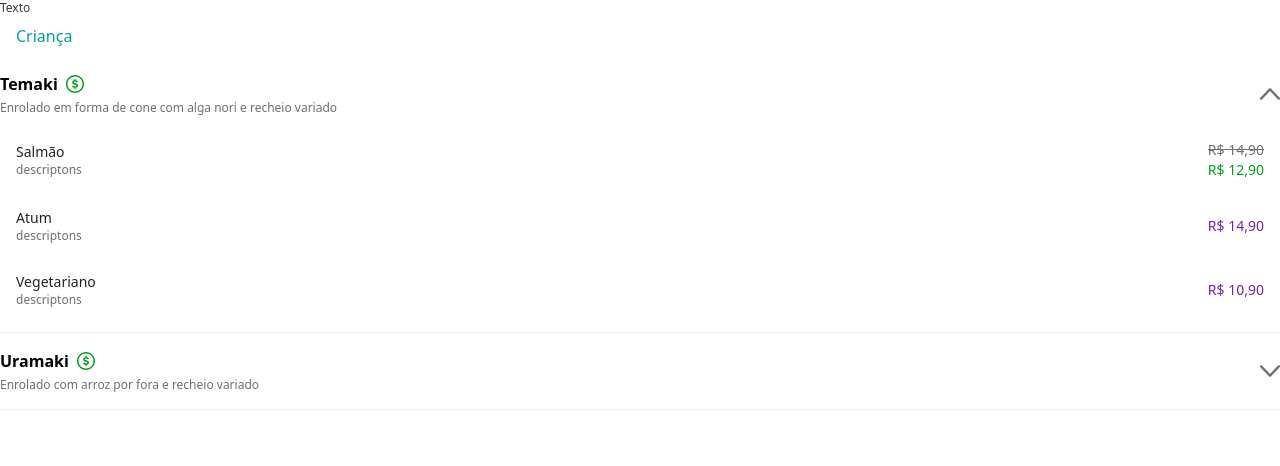
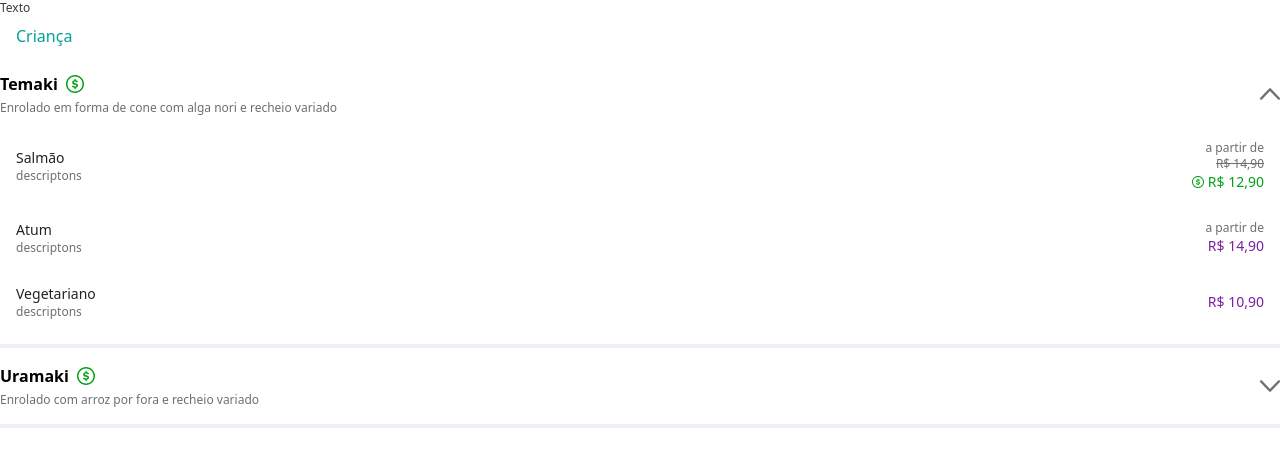
Before and after one commit to Babilonia364/something-food, a Next.js app: page / in a window 1280 px wide. Both pictures are taken after a click on the button 640 px from the left and 94 px from the top of the page. Shown: the top 466 px of the page. Built offline with nearby package versions, Linux system fonts and the light colour scheme.

Commit message:
feat(ACCORDION): added missing icon and missing text

```diff
--- a/src/app/components/Accordion/index.tsx
+++ b/src/app/components/Accordion/index.tsx
@@ -13,15 +13,15 @@ import dolarsign from "@/app/assets/dolarsign.svg";
 const accordion = tv({
   slots: {
     base: "w-full",
-    item: "border-b border-gray-200 py-4",
+    item: "border-b border-gray-200 py-4 border-b-4 border-content-neutral-border",
     trigger: "group flex w-full items-center justify-between",
     content: "overflow-hidden data-[state=closed]:animate-slideUp data-[state=open]:animate-slideDown",
     productName: "text-base font-bold",
     productDescription: "text-xs mt-1",
     variantItem: "flex justify-between items-center py-2 px-4 rounded-lg",
     icon: "h-5 w-5 transition-transform duration-300 group-data-[state=open]:rotate-180",
-    price: 'text-content-primary',
-    offPrice: 'line-through text-content-neutral-weak',
+    price: 'text-sm text-content-primary',
+    offPrice: 'text-xs line-through text-content-neutral-weak',
   },
   variants: {
     colorScheme: {
@@ -48,6 +48,7 @@ type ProductVariant = {
   price: string;
   offPrice?: string;
   description?: string;
+  startingPrice?: boolean;
 };
 
 type ProductItem = {
@@ -108,8 +109,14 @@ export const Accordion = ({
                   <span className="text-xs text-content-neutral-weak">descriptons</span>
                 </div>
                 <div className="flex flex-col">
-                  <span className={`text-sm ${variant.offPrice ? styles.offPrice() : styles.price()}`}>{variant.price}</span>
-                  {variant.offPrice && <span className="text-sm text-content-success">{variant.offPrice}</span>}
+                  {variant.startingPrice && <span className="text-xs text-right text-content-neutral-weak">a partir de</span>}
+                  <span className={`text-right ${variant.offPrice ? styles.offPrice() : styles.price()}`}>{variant.price}</span>
+                  {variant.offPrice &&
+                    <div className="flex gap-1">
+                      <Image src={dolarsign} alt="" className="w-[12px]" />
+                      <span className="text-sm text-content-success">{variant.offPrice}</span>
+                    </div>
+                  }
                 </div>
               </div>
             ))}
--- a/src/app/page.tsx
+++ b/src/app/page.tsx
@@ -14,13 +14,15 @@ export default function Home() {
           name: "Salmão",
           price: "R$ 14,90",
           offPrice: "R$ 12,90",
-          description: "Com cream cheese"
+          description: "Com cream cheese",
+          startingPrice: true
         },
         {
           id: "temaki-atum",
           name: "Atum",
           price: "R$ 14,90",
-          description: "Com cream quejo chedar"
+          description: "Com cream quejo chedar",
+          startingPrice: true
         },
         {
           id: "temaki-vegetariano",
@@ -45,7 +47,8 @@ export default function Home() {
           id: "uramaki-salmao-cebolinha",
           name: "Salmão Cebolinha",
           price: "R$ 24,90",
-          description: "10 unidades - salmão com cebolinha fresca"
+          description: "10 unidades - salmão com cebolinha fresca",
+          startingPrice: true
         },
         {
           id: "uramaki-atum",
```
